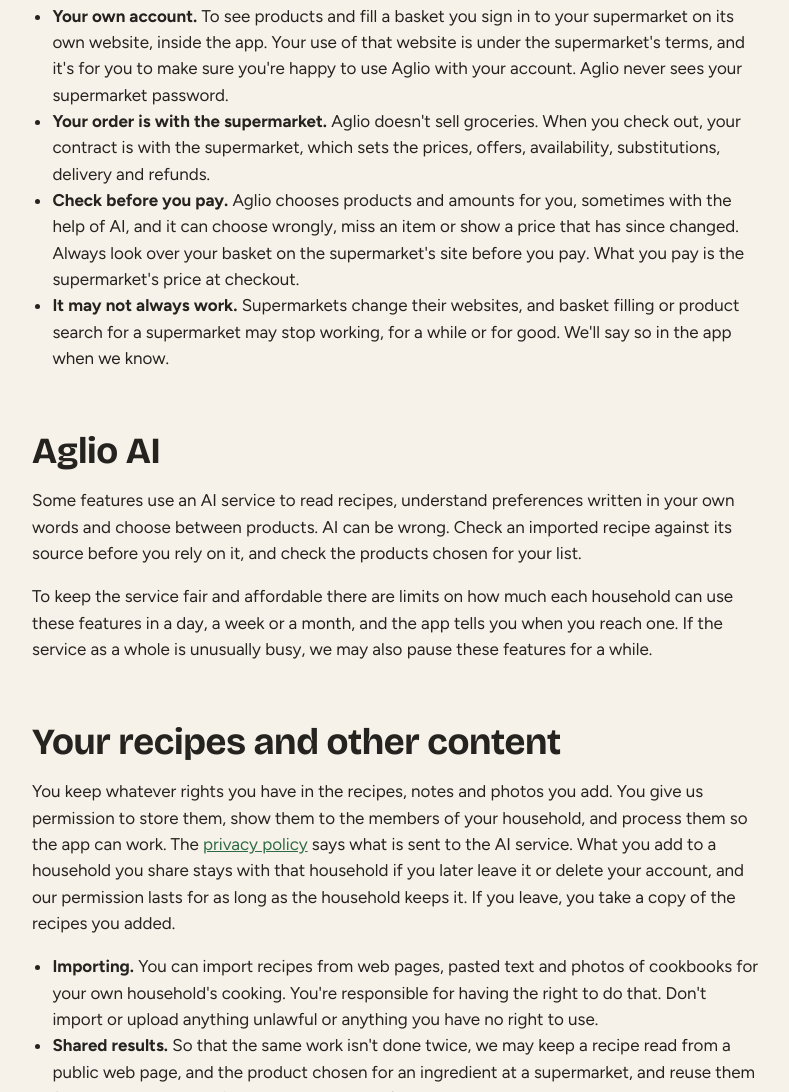
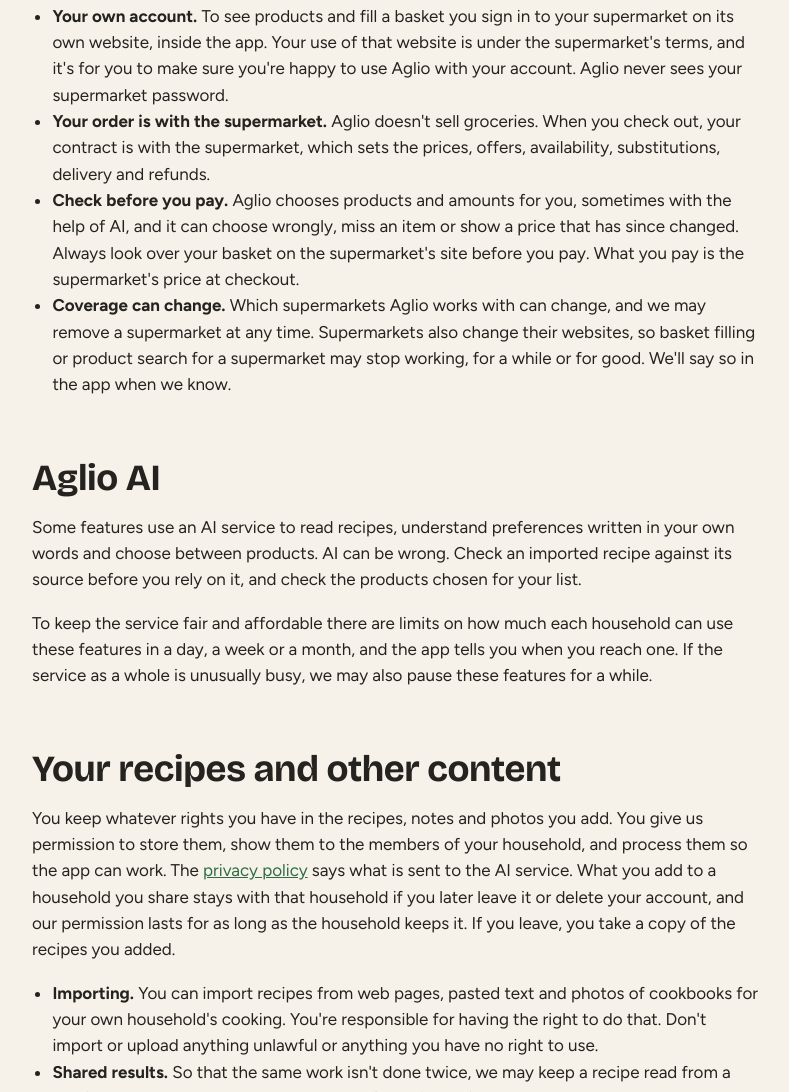
Before and after one commit to CPLynch/aglio-site, a plain HTML site: page terms.html in a window 1280 px wide. Shown: the part 1610-2702 px from the top of the page, without its empty margins (244-1033 px from the left). Drawn offline with nearby package versions, Linux system fonts and the light colour scheme.

Commit message:
Terms of service: supermarket coverage can change
Co-Authored-By: Claude Fable 5.2 <noreply@anthropic.com>

```diff
--- a/terms.html
+++ b/terms.html
@@ -55,7 +55,7 @@
       <li><strong>Your own account.</strong> To see products and fill a basket you sign in to your supermarket on its own website, inside the app. Your use of that website is under the supermarket's terms, and it's for you to make sure you're happy to use Aglio with your account. Aglio never sees your supermarket password.</li>
       <li><strong>Your order is with the supermarket.</strong> Aglio doesn't sell groceries. When you check out, your contract is with the supermarket, which sets the prices, offers, availability, substitutions, delivery and refunds.</li>
       <li><strong>Check before you pay.</strong> Aglio chooses products and amounts for you, sometimes with the help of AI, and it can choose wrongly, miss an item or show a price that has since changed. Always look over your basket on the supermarket's site before you pay. What you pay is the supermarket's price at checkout.</li>
-      <li><strong>It may not always work.</strong> Supermarkets change their websites, and basket filling or product search for a supermarket may stop working, for a while or for good. We'll say so in the app when we know.</li>
+      <li><strong>Coverage can change.</strong> Which supermarkets Aglio works with can change, and we may remove a supermarket at any time. Supermarkets also change their websites, so basket filling or product search for a supermarket may stop working, for a while or for good. We'll say so in the app when we know.</li>
     </ul>
 
     <h2>Aglio AI</h2>
```
